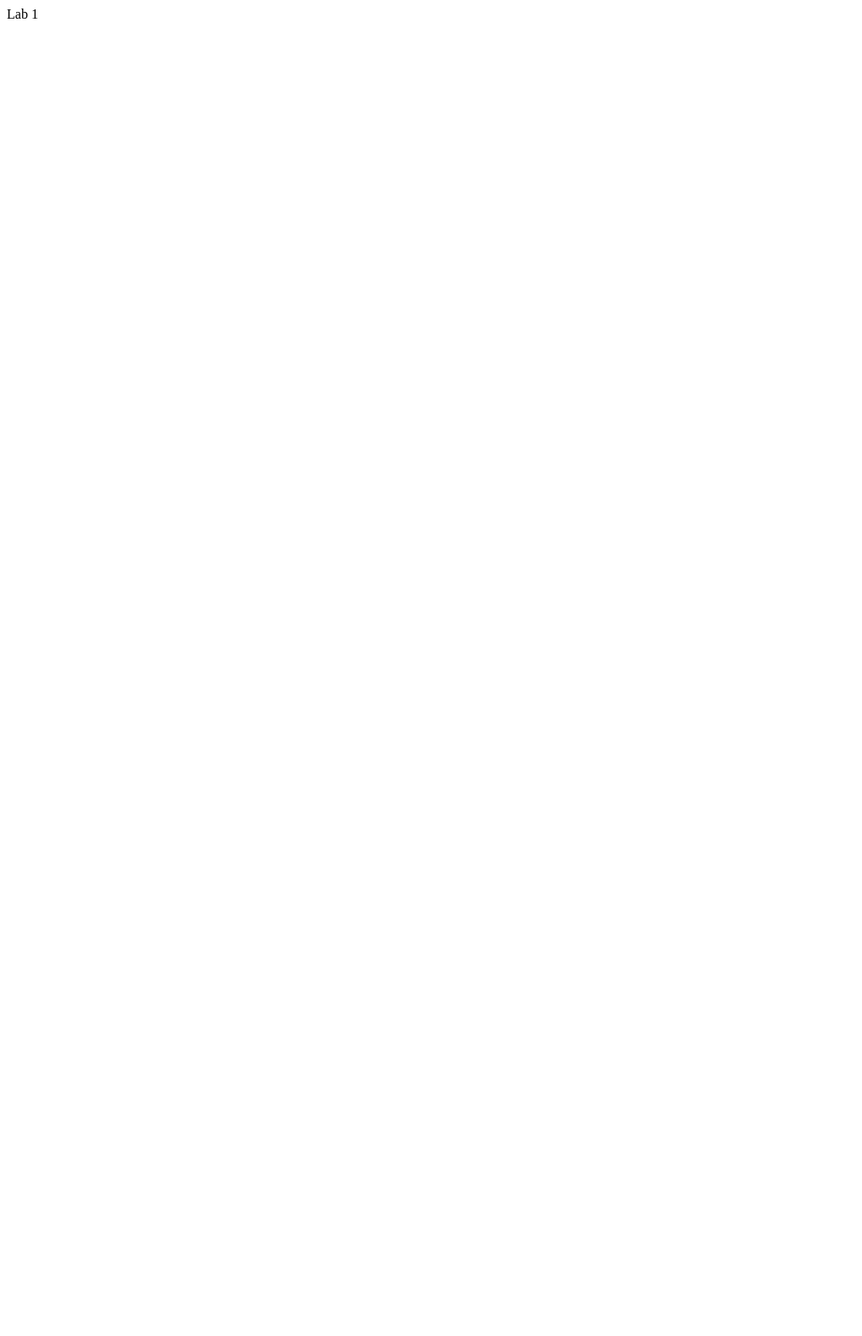
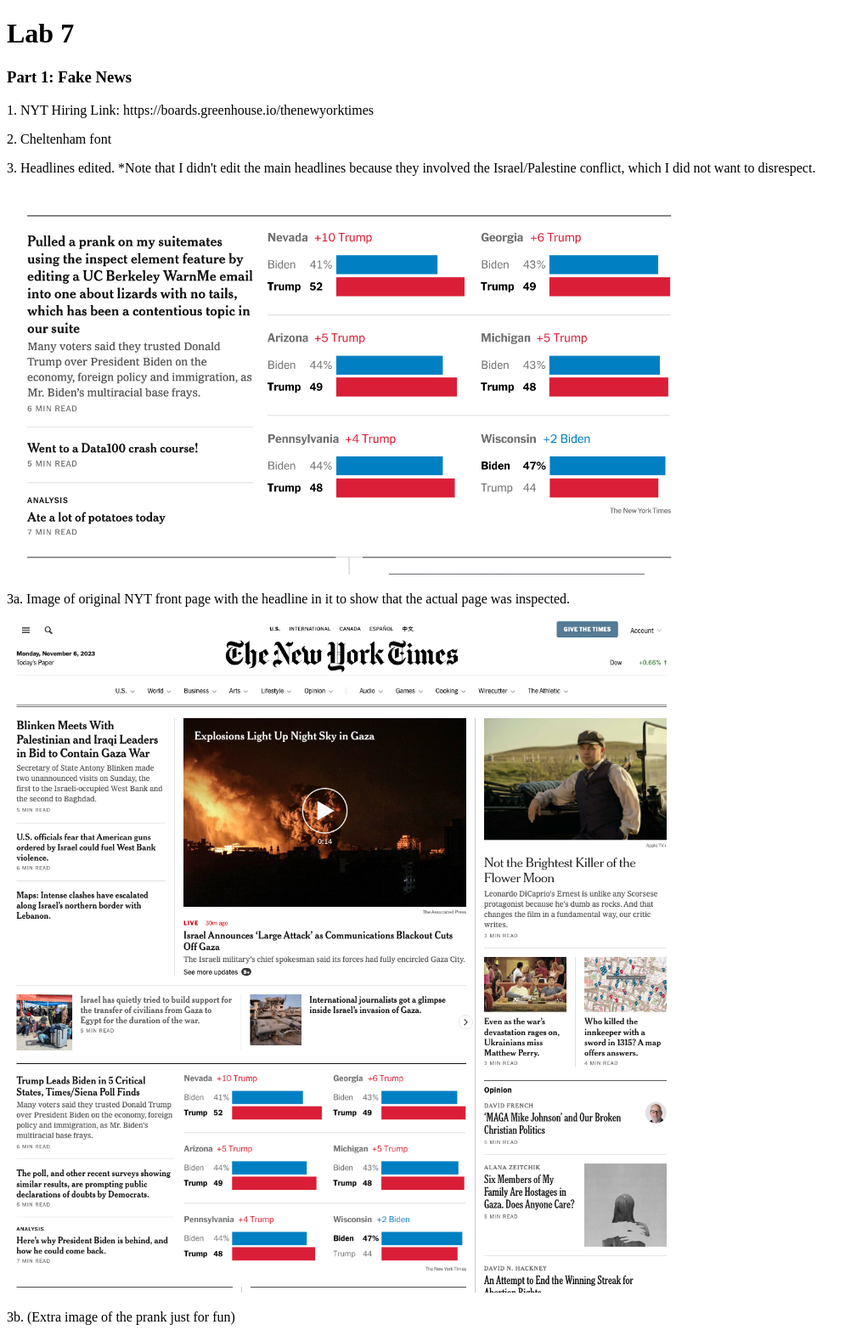
Before and after one commit to carolynwangjy/carolynwangjy.github.io, a plain HTML site: page labs/lab7/index.html in a window 1280 px wide. Shown: the top 1572 px of the page at 85% size, without its empty margins (0-1015 px from the left). Before the commit the page ends 800 px from the top, so only its background shows below. Drawn offline with Linux system fonts and the light colour scheme.

Commit message:
finished lab7

```diff
--- a/labs/lab7/index.html
+++ b/labs/lab7/index.html
@@ -1,6 +1,20 @@
 <!DOCTYPE html>
 <html>
+    <head>
+    </head>
     <body>
-        Lab 1
+        <h1>Lab 7</h1>
+        <h3>Part 1: Fake News</h3>
+        <p>1. NYT  Hiring Link: https://boards.greenhouse.io/thenewyorktimes</p>
+        <p>2. Cheltenham font</p>
+        <p>3. Headlines edited. *Note that I didn't edit the main headlines because they involved the Israel/Palestine conflict, which I did not want to disrespect.</p>
+        <img src="assets/edited_nyt_headlines.png" width="800px" height="auto">
+        <p>3a. Image of original NYT front page with the headline in it to show that the actual page was inspected.</p>
+        <img src="assets/og_nyt_front_page.png" width="800px" height="auto">
+        <p>3b. (Extra image of the prank just for fun)</p>
+        <img src="assets/inspect_element_prank.png" width="800px" height="auto">
+        <h3>Part 2: Magic Number</h3>
+        <p>1. Picture of console</p>
+        <img src="assets/magic_number.png" width="800px" height="auto">
     </body>
 </html>
```
Also changed, not shown: labs/lab7/assets/edited_nyt_headlines.png (added), labs/lab7/assets/inspect_element_prank.png (added), labs/lab7/assets/magic_number.png (added), labs/lab7/assets/og_nyt_front_page.png (added).
